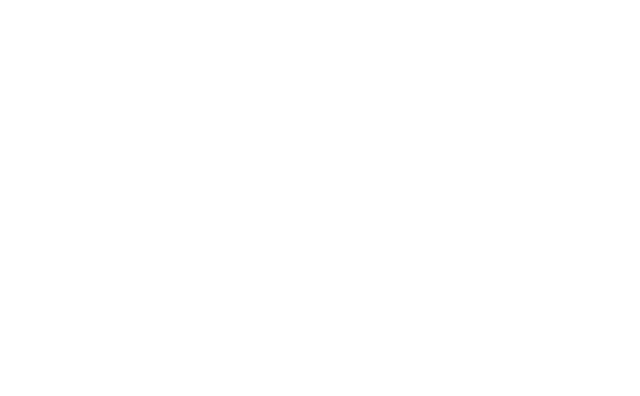
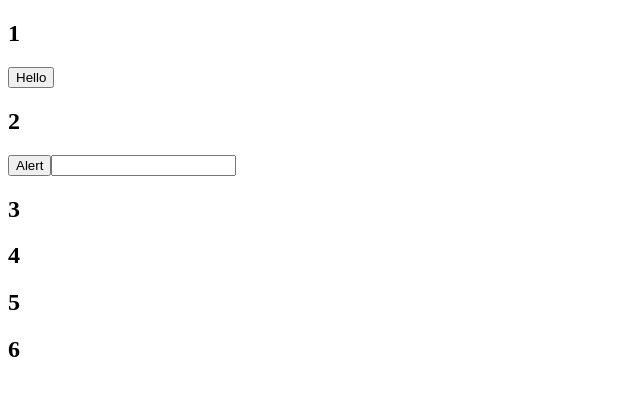
Before and after one commit to N0b136/Manipulating-HTML, a plain HTML site: page DOM/index.html in a window 1280 px wide. Shown: the whole page, without its empty margins (0-640 px from the left). Drawn offline with Linux system fonts and the light colour scheme.

Commit message:
Completed DOM step 1 and 2, refactored

```diff
--- a/DOM/app.js
+++ b/DOM/app.js
@@ -0,0 +1,36 @@
+document.addEventListener('DOMContentLoaded', function() {
+//number 1
+let btn = document.createElement('button');
+let btnTxt = document.createTextNode('Hello');
+btn.appendChild(btnTxt);
+document.getElementById('1').appendChild(btn);
+
+btn.addEventListener("click", function() {
+    alert("Have a Wonderful day.");
+})
+
+//number 2
+let btn2 = document.createElement('button');
+let btn2Text = document.createTextNode('Alert');
+btn2.appendChild(btn2Text);
+document.getElementById('2').appendChild(btn2);
+
+let textBox = document.createElement('input');
+textBox.setAttribute('type', 'text');
+textBox.id = 'textBox';
+document.getElementById('2').appendChild(textBox);
+
+btn2.addEventListener('click', function() {
+    let tbInput = textBox.value;
+    alert(tbInput);
+});
+
+// number 3
+
+
+
+
+
+
+
+}); //END
--- a/DOM/index.html
+++ b/DOM/index.html
@@ -7,7 +7,24 @@
     <title>Document</title>
 </head>
 <body>
-
+    <div id="1">
+        <h2>1</h2>
+    </div>
+    <div id="2">
+        <h2>2</h2>
+    </div>
+    <div id="3">
+        <h2>3</h2>
+    </div>
+    <div id="4">
+        <h2>4</h2>
+    </div>
+    <div id="5">
+        <h2>5</h2>
+    </div>
+    <div id="6">
+        <h2>6</h2>
+    </div>
 
     <script src="app.js"></script>
 </body>
```
